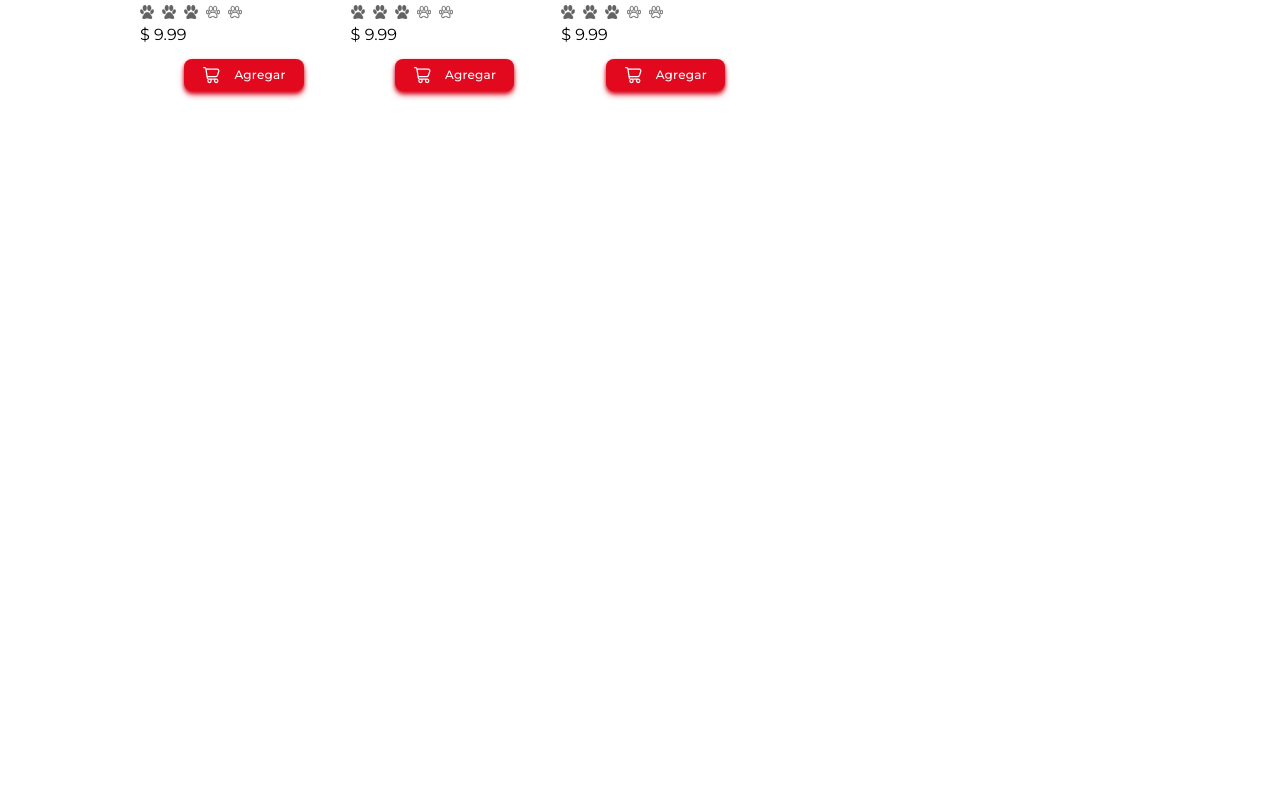
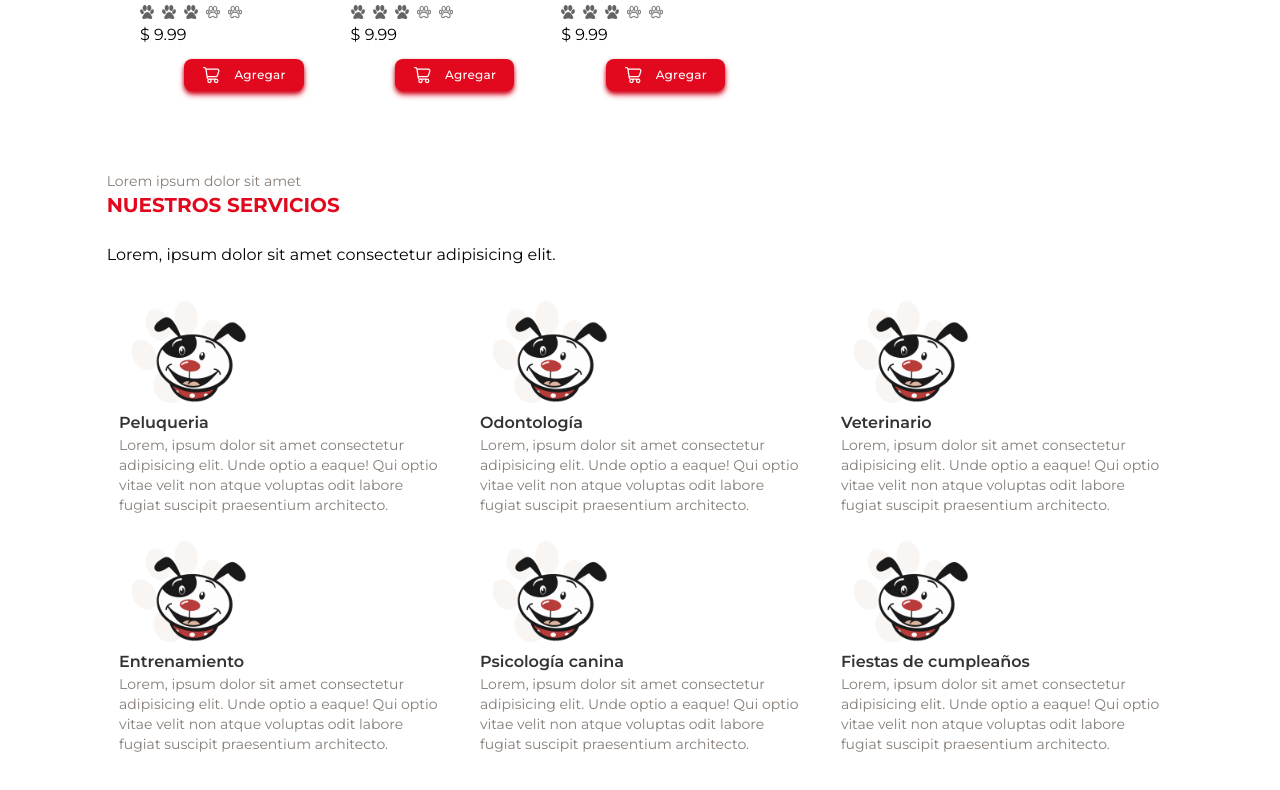
Before and after one commit to Sazocar/maxipet, a Next.js app: page / in a window 1280 px wide. Shown: the part 3877-4667 px from the top of the page. Before the commit the page ends 4048 px from the top, so only its background shows below. Built offline with nearby package versions, Linux system fonts and the light colour scheme.

Commit message:
ADD ServiceList

```diff
--- /dev/null
+++ b/components/Service/index.tsx
@@ -0,0 +1,13 @@
+const Service = ({ item }) => {
+  const { image, service, description } = item;
+
+  return (
+    <article className="flex flex-col w-80">
+      <img src={image} alt={service} className="w-32" />
+      <h2 className="text-secondary-400 font-semibold">{service}</h2>
+      <p className="text-secondary-500 text-sm">{description}</p>
+    </article>
+  );
+};
+
+export default Service;
--- /dev/null
+++ b/components/ServicesList/index.tsx
@@ -0,0 +1,65 @@
+import Heading from '../Heading';
+import Service from '../Service';
+
+const ServicesList = () => {
+  const serviceArray = [
+    {
+      id: 0,
+      image: '/category.png',
+      service: 'Peluqueria',
+      description:
+        'Lorem, ipsum dolor sit amet consectetur adipisicing elit. Unde optio a eaque! Qui optio   vitae velit non atque voluptas odit labore fugiat suscipit praesentium architecto.',
+    },
+    {
+      id: 1,
+      image: '/category.png',
+      service: 'Odontología',
+      description:
+        'Lorem, ipsum dolor sit amet consectetur adipisicing elit. Unde optio a eaque! Qui optio   vitae velit non atque voluptas odit labore fugiat suscipit praesentium architecto.',
+    },
+    {
+      id: 2,
+      image: '/category.png',
+      service: 'Veterinario',
+      description:
+        'Lorem, ipsum dolor sit amet consectetur adipisicing elit. Unde optio a eaque! Qui optio   vitae velit non atque voluptas odit labore fugiat suscipit praesentium architecto.',
+    },
+    {
+      id: 3,
+      image: '/category.png',
+      service: 'Entrenamiento',
+      description:
+        'Lorem, ipsum dolor sit amet consectetur adipisicing elit. Unde optio a eaque! Qui optio   vitae velit non atque voluptas odit labore fugiat suscipit praesentium architecto.',
+    },
+    {
+      id: 4,
+      image: '/category.png',
+      service: 'Psicología canina',
+      description:
+        'Lorem, ipsum dolor sit amet consectetur adipisicing elit. Unde optio a eaque! Qui optio   vitae velit non atque voluptas odit labore fugiat suscipit praesentium architecto.',
+    },
+    {
+      id: 5,
+      image: '/category.png',
+      service: 'Fiestas de cumpleaños',
+      description:
+        'Lorem, ipsum dolor sit amet consectetur adipisicing elit. Unde optio a eaque! Qui optio   vitae velit non atque voluptas odit labore fugiat suscipit praesentium architecto.',
+    },
+  ];
+
+  return (
+    <div className="mx-auto w-5/6 my-20">
+      <Heading text="Nuestros Servicios" />
+      <h2 className="my-6">
+        Lorem, ipsum dolor sit amet consectetur adipisicing elit.
+      </h2>
+      <div className="grid my-4 mx-auto place-items-center gap-4 sm:grid-cols-1 md:grid-cols-2 lg:grid-cols-3 w-full max-w-screen-xl">
+        {serviceArray.map((item) => (
+          <Service key={item.id} item={item} />
+        ))}
+      </div>
+    </div>
+  );
+};
+
+export default ServicesList;
--- a/pages/index.tsx
+++ b/pages/index.tsx
@@ -5,6 +5,7 @@ import CategorySection from '../components/CategorySection';
 import FeatureProductSection from '../components/FeatureProductSection';
 import Ad from '../components/Ad';
 import BestSellers from '../components/BestSellers';
+import ServicesList from '../components/ServicesList';
 
 function HomePage() {
   return (
@@ -23,6 +24,7 @@ function HomePage() {
         text="Ultimo Productos"
         orientation="flex-row-reverse"
       />
+      <ServicesList />
     </>
   );
 }
--- a/tailwind.config.js
+++ b/tailwind.config.js
@@ -29,7 +29,7 @@ module.exports = withMT({
           100: '#DCFEEA',
           200: '#AAFDCD',
           300: '#79FCAF',
-          400: '#47FA92',
+          400: '#333333',
           500: '#867D77',
           600: '#68605B',
         },
```
